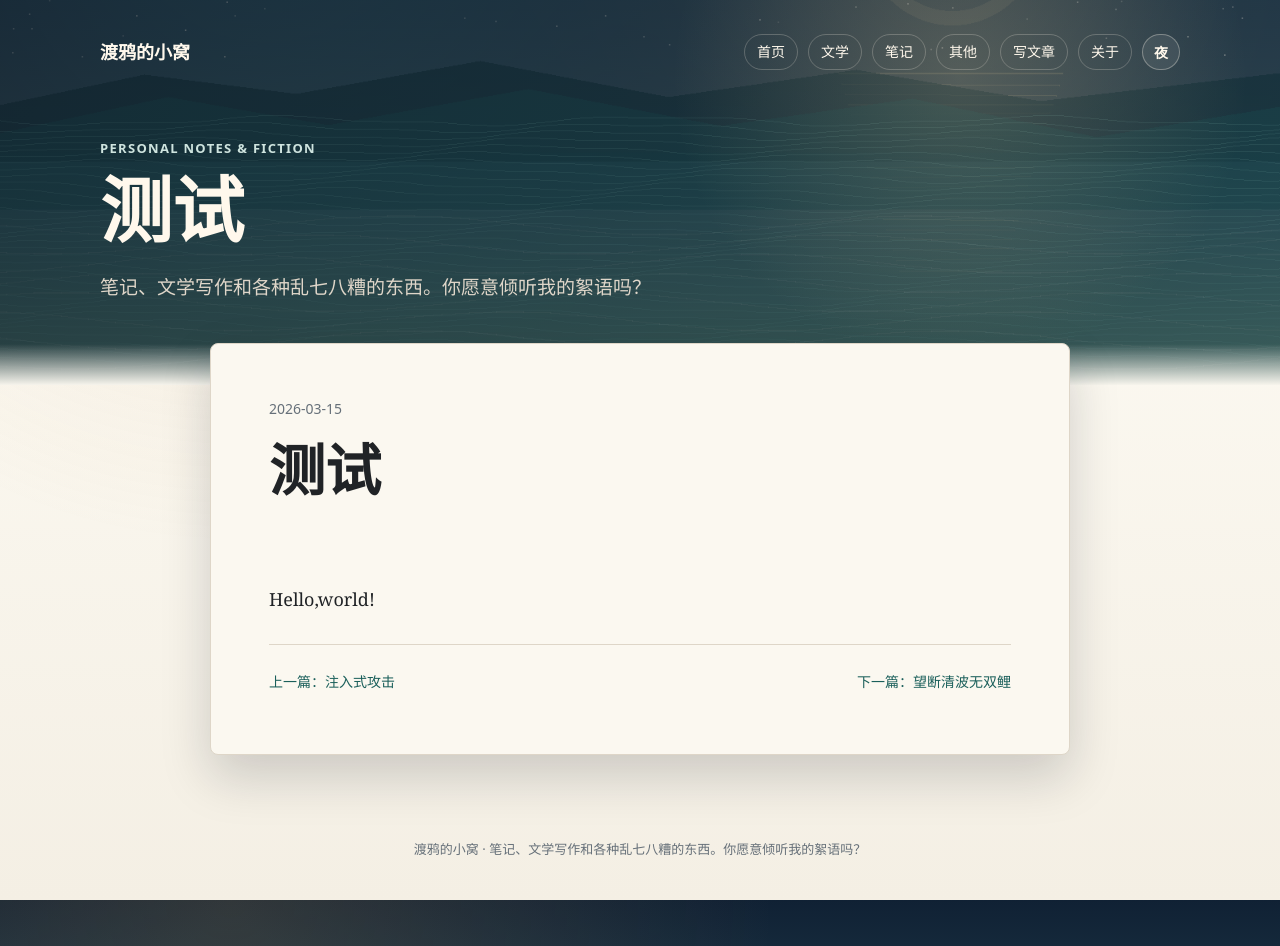
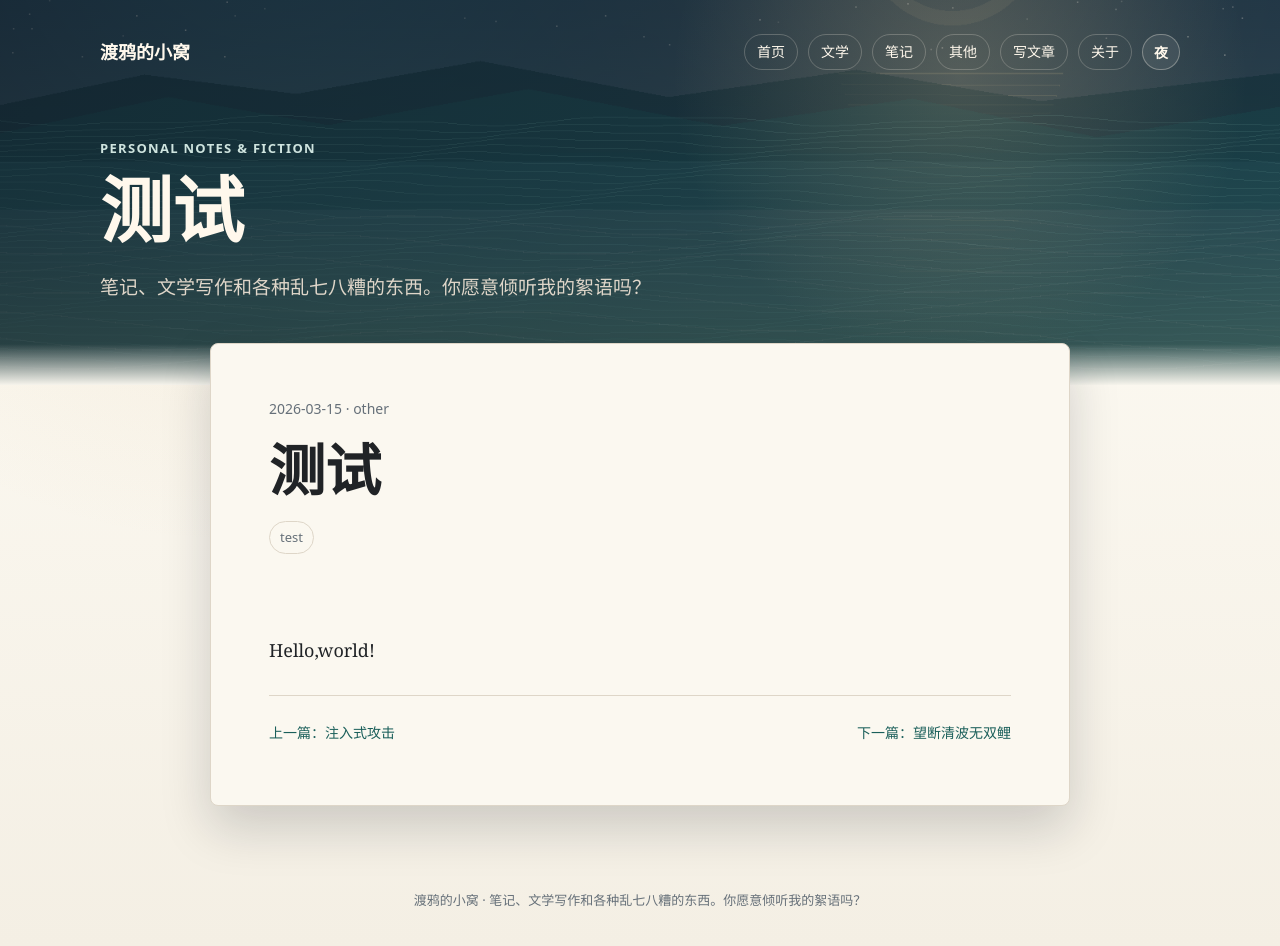
Before and after one commit to duyaOmega/duyaomega.github.io, a Jekyll site: the page built from _posts/2026-03-15-first-blog.md, in a window 1280 px wide. Built offline with Jekyll 4.4.1, drawn with Linux system fonts in a browser that asks for light colours.

Commit message:
Publish post from issue #1

```diff
--- a/_posts/2026-03-15-first-blog.md
+++ b/_posts/2026-03-15-first-blog.md
@@ -1,7 +1,10 @@
 ---
 layout: post
 title: "测试"
-date: 2026-03-15
+categories: "other"
+tags: ["test"]
+date: "2026-03-15"
+source_issue: 1
 ---
 
 Hello,world!
```
